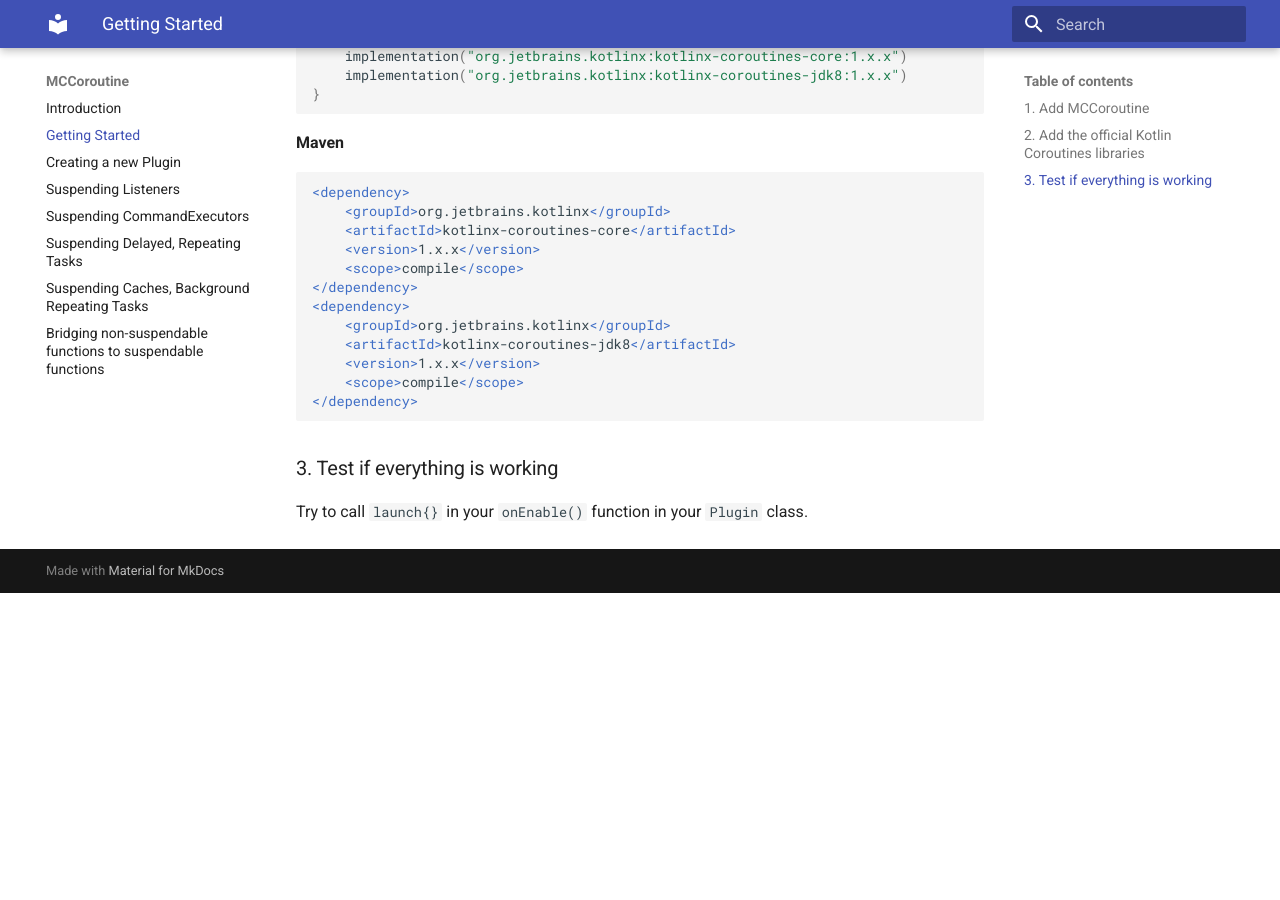
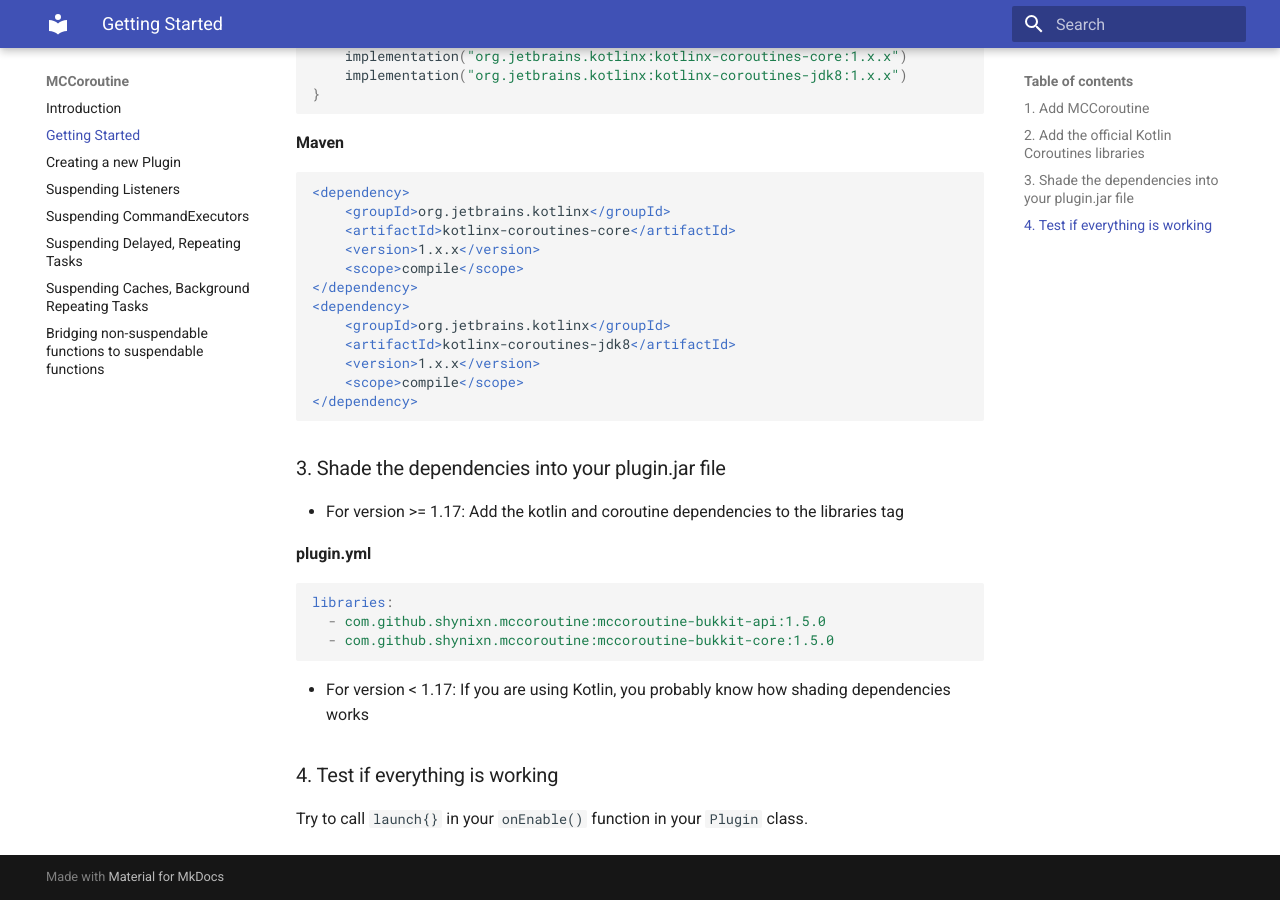
Before and after one commit to Shynixn/MCCoroutine, an MkDocs documentation site: the page built from docs/wiki/docs/gettingstarted.md, in a window 1280 px wide and 900 px high, scrolled down 1260 px. Built offline with MkDocs 1.6.1 and Material for MkDocs 9.7.7, drawn with Linux system fonts in a browser that asks for light colours; before the commit the page ends 1853 px from its top, so only the background shows below that.

Commit message:
Updated getting started.

````diff
--- a/docs/wiki/docs/gettingstarted.md
+++ b/docs/wiki/docs/gettingstarted.md
@@ -75,6 +75,20 @@
 </dependency>
 ```
 
-### 3. Test if everything is working
+### 3. Shade the dependencies into your plugin.jar file
+
+* For version >= 1.17: Add the kotlin and coroutine dependencies to the libraries tag
+
+**plugin.yml**
+```yaml
+libraries:
+  - com.github.shynixn.mccoroutine:mccoroutine-bukkit-api:1.5.0
+  - com.github.shynixn.mccoroutine:mccoroutine-bukkit-core:1.5.0
+```
+
+* For version < 1.17: If you are using Kotlin, you probably know how shading dependencies works
+
+
+### 4. Test if everything is working
 
 Try to call ``launch{}`` in your ``onEnable()`` function in your ``Plugin`` class.
````
